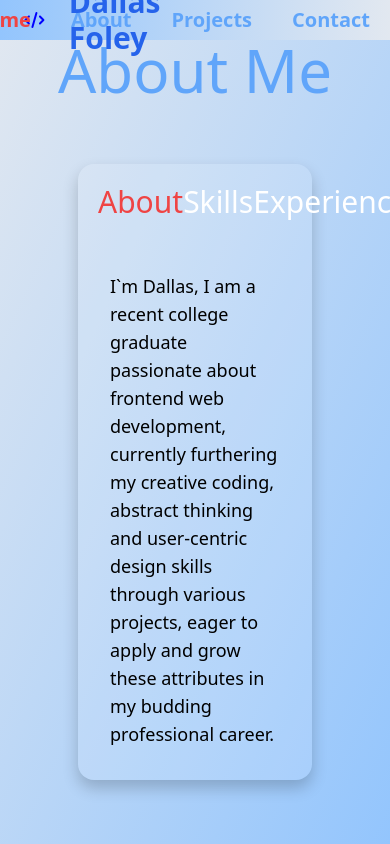
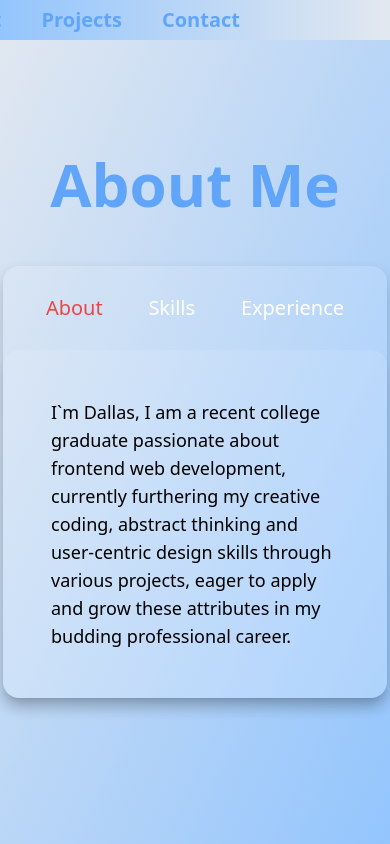
Before and after one commit to dallasfoley/personal-site, a Next.js app: page /about in a window 390 px wide. Built offline with nearby package versions, Linux system fonts and the light colour scheme.

Commit message:
responsiveness pt1

```diff
--- a/app/about/page.tsx
+++ b/app/about/page.tsx
@@ -9,71 +9,56 @@ const About = () => {
   const [active, setActive] = useState("about");
 
   return (
-    <div className="m-0 h-screen w-full flex flex-col items-center justify-around">
-      <h1 className="text-6xl text-blue-400 mt-10">About Me</h1>
+    <div className="m-0 h-screen w-full flex flex-col items-center justify-center px-4 md:px-10">
+      <h1 className="text-6xl text-blue-400 font-bold mt-10 mb-5">About Me</h1>
+
       <div
-        className="w-3/5 rounded-2xl my-16 flex flex-col justify-between"
+        className="w-96 md:w-4/5 lg:w-3/5 rounded-2xl my-8 flex flex-col justify-between"
         style={{
           backgroundColor: "rgba(255, 255, 255, 0.1)",
           boxShadow: "0 8px 16px rgba(0, 0, 0, 0.2)",
         }}
       >
         <div className="flex justify-around items-start text-white text-3xl m-5">
-          <button onClick={() => setActive("about")}>
+          <button
+            className="px-3 py-2 sm:px-4 sm:py-3 md:px-5 md:py-4 text-xl md:text-3xl
+             transition duration-300 ease-in-out hover:text-red-500 hover:scale-110"
+            onClick={() => setActive("about")}
+          >
             {active === "about" ? (
-              <h3
-                className="text-red-500 transition duration-300
-              ease-in-out hover:text-red-500 hover:scale-110"
-              >
-                About
-              </h3>
+              <h3 className="text-red-500">About</h3>
             ) : (
-              <h3
-                className="transition duration-300
-              ease-in-out hover:text-red-500 hover:scale-110"
-              >
-                About
-              </h3>
+              <h3>About</h3>
             )}
           </button>
-          <button onClick={() => setActive("skills")}>
+          <button
+            className="px-3 py-2 sm:px-4 sm:py-3 md:px-5 md:py-4 text-xl md:text-3xl
+             transition duration-300 ease-in-out hover:text-red-500 hover:scale-110"
+            onClick={() => setActive("skills")}
+          >
             {active === "skills" ? (
-              <h3
-                className="text-red-500 transition duration-300
-              ease-in-out hover:text-red-500 hover:scale-110"
-              >
-                Skills
-              </h3>
+              <h3 className="text-red-500">Skills</h3>
             ) : (
-              <h3
-                className="transition duration-300
-              ease-in-out hover:text-red-500 hover:scale-110"
-              >
-                Skills
-              </h3>
+              <h3>Skills</h3>
             )}
           </button>
-          <button onClick={() => setActive("experience")}>
+          <button
+            className="px-3 py-2 sm:px-4 sm:py-3 md:px-5 md:py-4 text-xl md:text-3xl
+             transition duration-300 ease-in-out hover:text-red-500 hover:scale-110"
+            onClick={() => setActive("experience")}
+          >
             {active === "experience" ? (
-              <h3
-                className="text-red-500 transition duration-300
-              ease-in-out hover:text-red-500 hover:scale-110"
-              >
-                Experience
-              </h3>
+              <h3 className="text-red-500">Experience</h3>
             ) : (
-              <h3
-                className="transition duration-300
-              ease-in-out hover:text-red-500 hover:scale-110"
-              >
-                Experience
-              </h3>
+              <h3>Experience</h3>
             )}
           </button>
         </div>
-        {active === "about" && <AboutTab />}
-        {active === "experience" && <EducationTab />}
-        {active === "skills" && <SkillsTab />}
+        <div className="w-full max-w-4xl mx-auto rounded-2xl p-4 bg-white bg-opacity-10 shadow-lg">
+          {active === "about" && <AboutTab />}
+          {active === "experience" && <EducationTab />}
+          {active === "skills" && <SkillsTab />}
+        </div>
       </div>
     </div>
   );
--- a/app/components/NavBar.tsx
+++ b/app/components/NavBar.tsx
@@ -12,10 +12,10 @@ const NavBar = () => {
 
   return (
     <nav
-      className="flex fixed justify-between items-center w-full h-10
+      className="flex fixed justify-around md:justify-between items-center w-full h-10
     bg-gradient-to-l from-slate-200 to-blue-300 z-10"
     >
-      <span className="w-2/3 h-10 flex justify-start items-center">
+      <span className="w-2/3 h-10 hidden md:flex md:justify-start md:items-center">
         <FontAwesomeIcon
           icon={faCode}
           color="blue"
--- a/app/contact/page.tsx
+++ b/app/contact/page.tsx
@@ -23,14 +23,14 @@ const icons = [
 
 const page = () => {
   return (
-    <div className="flex">
-      <div className="h-screen m-0 basis-1/2 flex flex-col justify-center items-center text-black text-4xl">
+    <div className="flex flex-col md:flex-row">
+      <div className="h-screen m-10 basis-1/2 flex flex-col justify-center items-center text-black text-xl md:text-4xl">
         <div className="flex flex-row items-center">
-          <EmailIcon style={{ fontSize: "40px" }} />
-          <p className="ml-5"> dallastfoley@gmail.com</p>
+          <EmailIcon className="text-xl md:text-3xl lg:text-4xl" />
+          <p className="m-5"> dallastfoley@gmail.com</p>
         </div>
         <div className="flex flex-row m-5 items-center">
-          <PhoneIcon style={{ fontSize: "40px" }} />
+          <PhoneIcon className="text-xl md:text-3xl lg:text-4xl" />
           <p className="ml-5"> (248)-962-5493</p>
         </div>
         <div className="flex justify-around">
@@ -62,23 +62,23 @@ const page = () => {
             type="text"
             name="name"
             placeholder="Your name..."
-            className="h-20 w-96 rounded-3xl my-5"
+            className="h-14 w-72 md:h-20 md:w-96 rounded-3xl p-3 my-5"
           />
           <input
             type="text"
             name="email"
             placeholder="Your email..."
-            className="h-20 w-96 rounded-3xl my-5"
+            className="h-14 w-72 md:h-20 md:w-96 p-3 rounded-3xl my-5"
           />
           <input
             type="text"
             name="message"
             placeholder="Your message..."
-            className="h-64 w-96 rounded-3xl my-5"
+            className="h-64 w-72 md:w-96 p-3 rounded-3xl my-5"
           />
           <button
             type="submit"
-            className="h-20 w-20 rounded-3xl bg-slate-700 transition duration-300
+            className="h-20 w-20 mb-5 rounded-3xl bg-slate-700 transition duration-300
         ease-in-out hover:bg-red-500 hover:scale-110"
           >
             <SendIcon style={{ fontSize: "40px", color: "white" }} />
--- a/app/page.tsx
+++ b/app/page.tsx
@@ -14,28 +14,28 @@ const links = [
 ];
 
 const icons = [
-  <GitHubIcon key={1} style={{ fontSize: "100px" }} />,
-  <LinkedInIcon key={2} style={{ fontSize: "100px" }} />,
-  <InstagramIcon key={3} style={{ fontSize: "100px" }} />,
-  <EmailIcon key={4} style={{ fontSize: "100px" }} />,
+  <GitHubIcon key={1} className="text-5xl  md:text-8xl" />,
+  <LinkedInIcon key={2} className="text-5xl  md:text-8xl" />,
+  <InstagramIcon key={3} className="text-5xl  md:text-8xl" />,
+  <EmailIcon key={4} className="text-5xl  md:text-8xl" />,
 ];
 
 export default function Home() {
   return (
     <div className="h-screen w-full flex flex-col justify-center items-center">
-      <h1 className="text-8xl text-blue-600 font-bold mt-20 mb-10">
+      <h1 className="text-5xl md:text-8xl text-blue-600 font-bold mt-20 mb-10">
         {/* eslint-disable-next-line react/no-unescaped-entities */}
         Hi, I'm Dallas
       </h1>
-      <h1 className="text-4xl text-blue-600 font-bold mt-10 mb-20">
+      <h1 className="text-3xl md:text-4xl text-blue-600 font-bold mt-10 mb-20">
         Frontend Developer
       </h1>
-      <div className="flex justify-around">
+      <div className="grid grid-cols-2 grid-rows-2 gap-20 md:flex justify-around">
         {icons.map((icon, key) => (
           <Link
             href={links[key]}
             key={key}
-            className="m-5 mt-10 text-7xl text-white transition duration-500
+            className=" text-7xl text-white transition duration-500
           ease-in-out hover:text-red-500 hover:-translate-y-3"
           >
             {icon}
--- a/app/projects/page.tsx
+++ b/app/projects/page.tsx
@@ -41,45 +41,53 @@ const URLs = [
 
 const page = () => {
   return (
-    <div className="m-0 w-full min-h-screen  flex flex-col items-center justify-around">
-      <h1 className="text-6xl text-blue-400 my-16">Projects</h1>
-      <div className="grid grid-cols-3 grid-rows-2 gap-20 m-20">
+    <div className="m-0 w-full min-h-screen flex flex-col items-center justify-around">
+      <h1 className="text-6xl font-bold text-blue-400 my-16">Projects</h1>
+      <div className="grid grid-cols-1 md:grid-cols-2 lg:grid-cols-3 gap-20 m-20">
         {URLs.map((url, key) => (
           <div
             key={key}
-            className="flex flex-col justify-between items-center text-black text-2xl"
+            className="flex flex-col justify-between w-full items-center text-black text-2xl"
           >
             <Image
               src={url[1]}
               alt="img"
               width={400}
               height={400}
-              className="rounded-xl transform transition-transform duration-300 hover:scale-110"
+              className="w-full h-auto sm:w-72 sm:h-72 md:w-80 md:h-80 lg:w-96 lg:h-96
+               rounded-xl transform transition-transform duration-300 hover:scale-110"
             />
             <div
-              className="flex flex-col justify-around items-center rounded-2xl w-full h-80 my-10"
+              className="flex flex-col justify-around items-center rounded-2xl w-full
+              h-auto sm:w-72 sm:h-72 md:w-80 md:h-80 lg:w-96 lg:h-96 mt-20"
               style={{
                 backgroundColor: "rgba(255, 255, 255, 0.1)",
                 boxShadow: "0 8px 16px rgba(0, 0, 0, 0.2)",
               }}
             >
-              <p className="text-3xl my-8">{url[2]}</p>
+              <p className="text-xl text-center md:text-3xl my-8">{url[2]}</p>
               <div className="flex flex-col justify-around items-center">
                 <Link
                   className="transform transition-transform duration-300 hover:text-red-500 hover:scale-110 my-3"
                   href={url[0]}
                 >
-                  <Button variant="contained">See on GitHub</Button>
+                  <Button variant="contained">
+                    <p className="text-sm md:text-md">See on GitHub</p>{" "}
+                  </Button>
                 </Link>
                 {url.length === 5 && (
                   <Link
                     href={url[4]}
                     className="transform transition-transform duration-300 hover:text-red-500 hover:scale-110 my-3"
                   >
-                    <Button variant="contained">See Site</Button>
+                    <Button variant="contained">
+                      <p className="text-sm md:text-md">See Site</p>
+                    </Button>
                   </Link>
                 )}
-                <p className="text-center my-3">Tech Stack: {url[3]}</p>
+                <p className="text-center text-lg md:text-3xl my-3">
+                  Tech Stack: {url[3]}
+                </p>
               </div>
             </div>
           </div>
```
